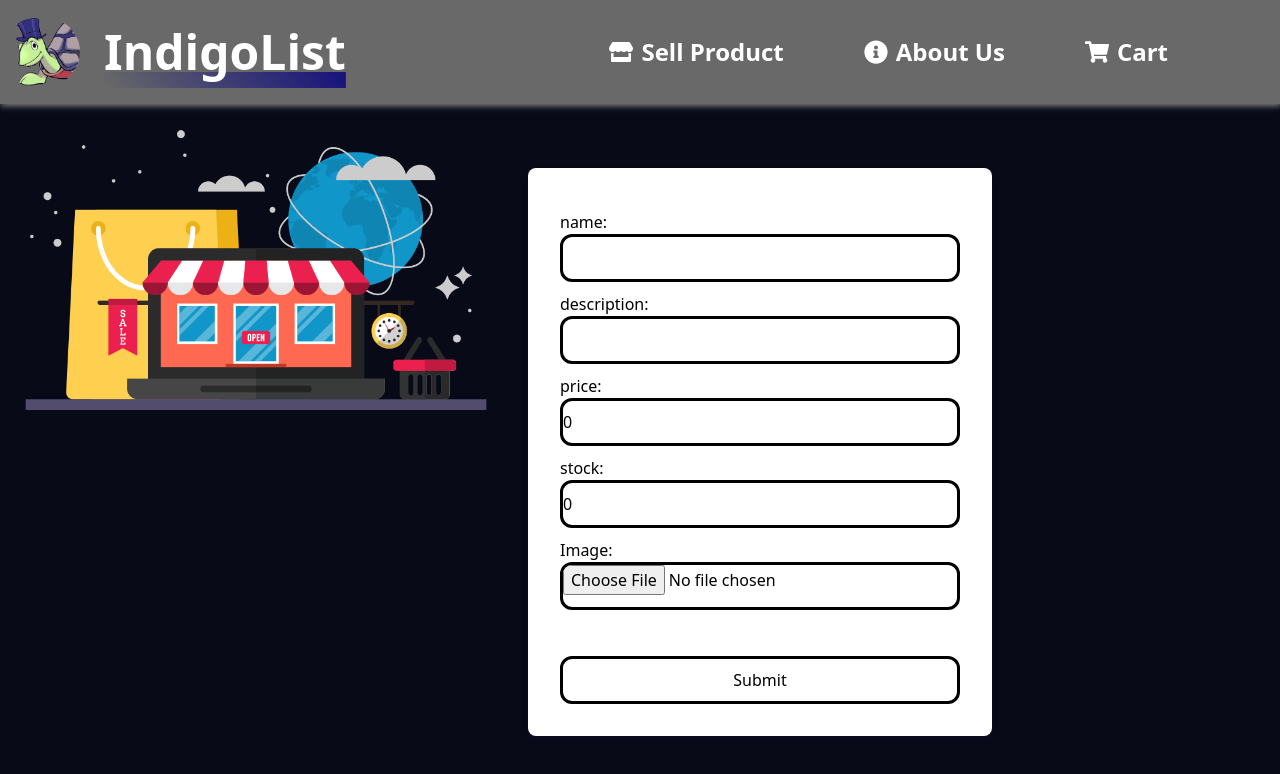
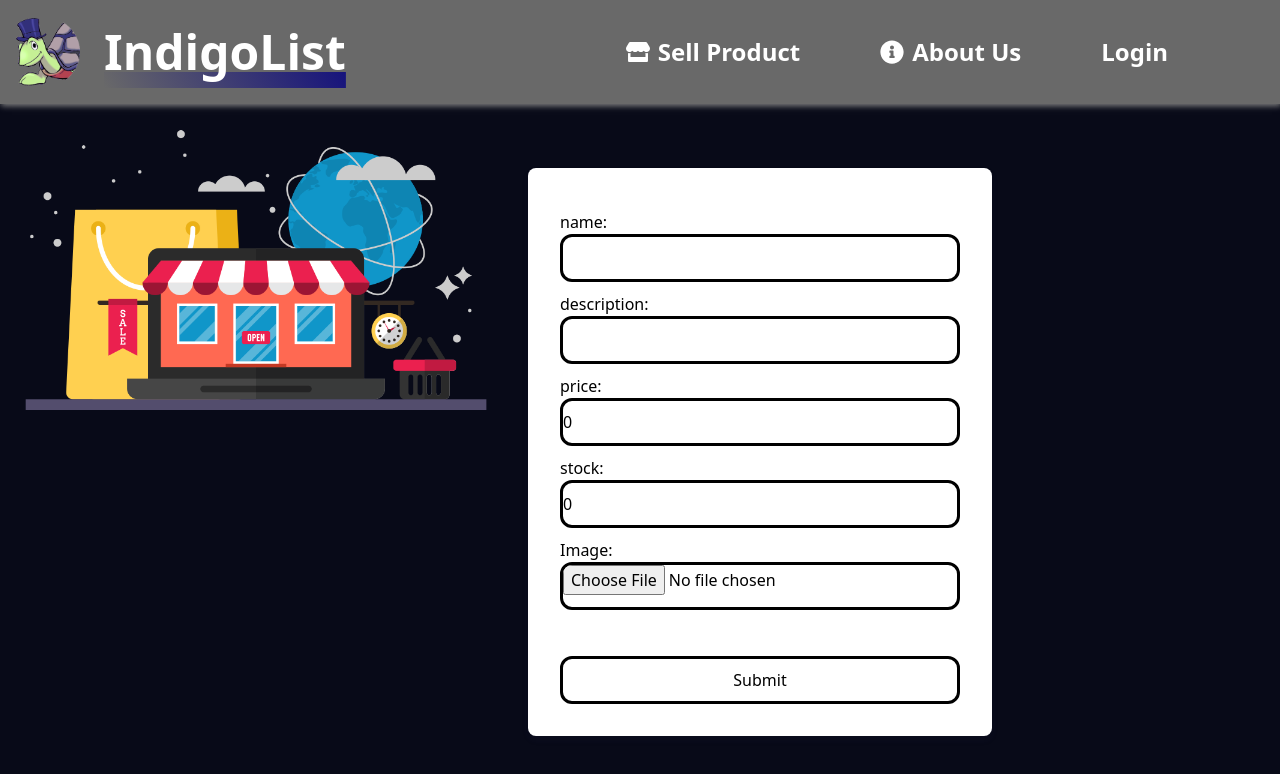
Before and after one commit to yujioshiro/indigo-turtle-ecommerce, a React (Create React App) app in the folder client/: page /createProduct in a window 1280 px wide. Shown: the top 774 px of the page. Built offline with nearby package versions, Linux system fonts and the light colour scheme.

Commit message:
fixed cors and added navigate to stripe function and cart count and swapping between username and login span depending on if the user is loggedin in

```diff
--- a/client/src/components/Navbar/Navbar.tsx
+++ b/client/src/components/Navbar/Navbar.tsx
@@ -1,12 +1,18 @@
 import React from 'react';
-import type { UserState } from '../../store';
-import store, { selectUser, auth, logout } from '../../store';
+import store, {
+  UserState,
+  selectCart,
+  selectUser,
+  auth,
+  logout,
+} from '../../store';
 import { useSelector, useDispatch } from 'react-redux';
 import TurtleLogo from './TurtleLogo.png';
 import { FaInfoCircle, FaShoppingCart, FaStore } from 'react-icons/fa';
 import { Logo, NavList, SiteName } from './NavbarData';
+import { type NavProps } from '../../global';
 
-const navItems = [
+const navProps: NavProps[] = [
   {
     icon: <FaStore />,
     name: 'Sell Product',
@@ -26,6 +32,7 @@ const navItems = [
 
 export function Navbar(): JSX.Element {
   const username = useSelector(selectUser);
+
   return (
     <nav className="Navbar">
       <div className="flex justify-between gap-4 p-4">
@@ -37,7 +44,7 @@ export function Navbar(): JSX.Element {
           <SiteName name={'IndigoList'} path={'/HomePage'} />
         </div>
         <div className="mr-24 flex items-center">
-          <NavList items={navItems} />
+          <NavList items={navProps} />
         </div>
       </div>
     </nav>
--- a/client/src/components/Navbar/NavbarData.tsx
+++ b/client/src/components/Navbar/NavbarData.tsx
@@ -2,8 +2,20 @@
 /* eslint-disable @typescript-eslint/explicit-function-return-type */
 /* eslint-disable @typescript-eslint/consistent-type-definitions */
 import React from 'react';
-import { NavLink } from 'react-router-dom';
-import { NavItems, NavItemsProps } from '../../global';
+import { NavLink, useNavigate } from 'react-router-dom';
+import { NavItems, NavItemsProps, NavProps } from '../../global';
+import { useSelector } from 'react-redux';
+import { selectCart, selectUser } from '../../store';
+import { IconType } from 'react-icons';
+import axios from 'axios';
+import { SERVER_URL } from '../../config';
+import { spawn } from 'child_process';
+
+interface CheckoutProductData {
+  name: string;
+  userId: number;
+  quantity: number;
+}
 
 export const Logo = (props: NavItemsProps) => {
   return (
@@ -21,21 +33,83 @@ export const SiteName = (props: NavItemsProps) => {
   );
 };
 
+const CartLink = ({
+  cartProps,
+  className,
+}: {
+  cartProps: NavProps;
+  className: string;
+}): JSX.Element => {
+  const cart = useSelector(selectCart);
+  const user = useSelector(selectUser);
+  if (user === '') {
+    console.error('User not defined while initializing CartLink component.');
+    return <></>;
+  }
+  const prods: CheckoutProductData[] = cart.map((prod) => ({
+    name: prod.name,
+    userId: 0,
+    quantity: prod.quantity,
+  }));
+
+  const getCheckout = async (): Promise<string> =>
+    await axios.post(`${SERVER_URL}/api/checkout`, { products: prods });
+
+  const cartClicked = (): void => {
+    (async (): Promise<void> => {
+      const url = await getCheckout();
+      window.open(url);
+    })().catch((err) => {
+      console.error(err);
+    });
+  };
+
+  return (
+    <button onClick={() => getCheckout} className={className}>
+      <span>{cartProps.icon}</span>
+      <span>{cartProps.name}</span>
+      <span>{cart.length}</span>
+    </button>
+  );
+};
+
 export const NavList = (props: NavItems) => {
+  const navigate = useNavigate();
+  const username = useSelector(selectUser);
+  const NAVLINK_CLASS =
+    'inline-flex items-center gap-2 duration-150 hover:text-secondary-light';
+  const USERNAME_CLASS = 'inline-flex items-center duration-150 text-xl';
+  const LOGIN_CLASS =
+    'inline-flex items-center gap-2 duration-150 hover:text-secondary-light';
+
   return (
     <div className="NavLinks">
-      {props.items.map((item) => {
-        return (
-          <NavLink
-            to={item.path}
-            className="inline-flex items-center gap-2 duration-150 hover:text-secondary-light"
+      {props.items.map((item) =>
+        item.name === 'Cart' ? (
+          <CartLink
+            cartProps={item}
+            className={NAVLINK_CLASS}
             key={item.path}
-          >
+          />
+        ) : (
+          <NavLink to={item.path} className={NAVLINK_CLASS} key={item.path}>
             {item.icon}
             {item.name}
           </NavLink>
-        );
-      })}
+        )
+      )}
+      {username === '' ? (
+        <span
+          className={LOGIN_CLASS}
+          onClick={() => {
+            navigate('/AuthPage');
+          }}
+        >
+          Login
+        </span>
+      ) : (
+        <span className={USERNAME_CLASS}>{username}</span>
+      )}
     </div>
   );
 };
--- /dev/null
+++ b/client/src/config.ts
@@ -0,0 +1,4 @@
+export const SERVER_URL =
+  process.env.NODE_ENV === 'development'
+    ? 'localhost:3001'
+    : 'https://drab-pink-dalmatian-gear.cyclic.app';
--- a/client/src/global.d.ts
+++ b/client/src/global.d.ts
@@ -1,3 +1,10 @@
+/* eslint-disable @typescript-eslint/consistent-type-definitions */
+/* eslint-disable @typescript-eslint/explicit-function-return-type */
+import '@prisma/client';
+import { type } from 'os';
+import { type ReactNode } from 'react';
+import { To } from 'react-router-dom';
+
 interface User {
   id?: string;
   username: string;
@@ -5,35 +12,35 @@ interface User {
   password: string;
   address?: string;
 }
-/* eslint-disable @typescript-eslint/consistent-type-definitions */
-/* eslint-disable @typescript-eslint/explicit-function-return-type */
-import '@prisma/client';
-import { type } from 'os';
-import { ReactNode } from 'react';
-import { To } from 'react-router-dom';
 
-interface Product  {
-  id?: number,
+interface Product {
+  id?: number;
   name: string;
   description: string | null;
   price: Decimal;
   quantity: number;
   image: string | null;
-};
+}
 
-type NavItemsProps = {
+interface NavItemsProps {
   name?: string | string[];
   icon?: ReactNode | ReactNode[];
   image?: JSX.Element;
   path: string;
-};
-
-type NavItems = {
-  items: NavProps[]
 }
 
-type Contact = {
+interface NavProps {
+  icon: IconType;
+  name: 'Sell Product' | 'About Us' | 'Cart';
+  path: string;
+}
+
+interface NavItems {
+  items: NavProps[];
+}
+
+interface Contact {
   img: string;
   title: string;
   price: number;
-};
+}
--- a/client/src/pages/HomePage/HomePage.tsx
+++ b/client/src/pages/HomePage/HomePage.tsx
@@ -1,6 +1,6 @@
 import React, { useEffect } from 'react';
 import { useSelector, useDispatch } from 'react-redux';
-import store, {selectUser, selectCart} from '../../store'
+import store, { selectUser, selectCart } from '../../store';
 import productService from '../../services/productService';
 import { setProducts } from '../../reducers/productReducer';
 import { Link } from 'react-router-dom';
@@ -26,20 +26,20 @@ export default function HomePage(): JSX.Element {
 
   return (
     <>
-
       {products.length > 0 && (
-        <div className=" bg-neutral-white w-screen flex flex-row justify-center">
-          <main className="flex gap-x-8 gap-y-5 justify-center flex-wrap max-w-screen-xl mt-6">
+        <div className=" flex w-screen flex-row justify-center bg-neutral-white">
+          <main className="mt-6 flex max-w-screen-xl flex-wrap justify-center gap-x-8 gap-y-5">
             {products.map((product) => (
               <Link
                 className="group"
                 key={product.id}
-                to={`/ProductPage/${product.id}`}
+                to={`/ProductPage/${product.id ?? -1}`}
               >
                 <figure className="w-60">
                   <img
                     className="h-52 w-full border-4 border-neutral-gray"
                     src={product.image ?? ''}
+                    alt="Product"
                   />
                   <div className="flex h-36 flex-col justify-between bg-neutral-gray">
                     <figcaption className="ml-2 group-hover:underline">
--- a/client/src/store.ts
+++ b/client/src/store.ts
@@ -1,26 +1,32 @@
 import { configureStore, createSlice } from '@reduxjs/toolkit';
-import type {PayloadAction} from '@reduxjs/toolkit';
-import { Product } from './global';
+import type { PayloadAction } from '@reduxjs/toolkit';
+import { type Product } from './global';
 
 export interface UserState {
   username: string;
 }
 
-const initialState:UserState = {
-  username: ''
+interface ProductSliceState {
+  Products: Product[];
 }
 
-interface ProductSliceState {
-  Products: Product[]
-}
+type RootState = ReturnType<typeof store.getState>;
 
-const productInititalState:ProductSliceState = {
-  Products: []
-}
+/* State */
+
+const initialState: UserState = {
+  username: '',
+};
+
+const productInititalState: ProductSliceState = {
+  Products: [],
+};
+
+/* Slices */
 
 const userSlice = createSlice({
-  name: "user",
-  initialState: initialState,
+  name: 'user',
+  initialState,
   reducers: {
     auth: (state, action: PayloadAction<UserState>) => {
       state.username = action.payload.username;
@@ -31,10 +37,10 @@ const userSlice = createSlice({
   },
 });
 
-export const { auth, logout } = userSlice.actions
+export const { auth, logout } = userSlice.actions;
 
 const productSlice = createSlice({
-  name: "Cart",
+  name: 'Cart',
   initialState: productInititalState,
   reducers: {
     add: (state, action: PayloadAction<Product>) => {
@@ -46,22 +52,22 @@ const productSlice = createSlice({
     clear: (state) => {
       state.Products = [];
     },
-  }
-})
+  },
+});
 
-export const { add, remove, clear } = productSlice.actions
+/* Exporting Actions */
+
+export const { add, remove, clear } = productSlice.actions;
 
 const store = configureStore({
   reducer: {
     user: userSlice.reducer,
     cart: productSlice.reducer,
-  }
+  },
 });
 
-type RootState = ReturnType<typeof store.getState>;
+export const selectUser = (state: RootState): string => state.user.username;
 
-export const selectUser = (state: RootState):string => state.user.username;
-
-export const selectCart = (state: RootState) => state.cart.Products;
+export const selectCart = (state: RootState): Product[] => state.cart.Products;
 
 export default store;
```
Also changed, not shown: client/src/pages/CreateProdPage/CreateProdPage.tsx (+28 -28 lines), 1 other file (tests, documents, lock files or other folders).
